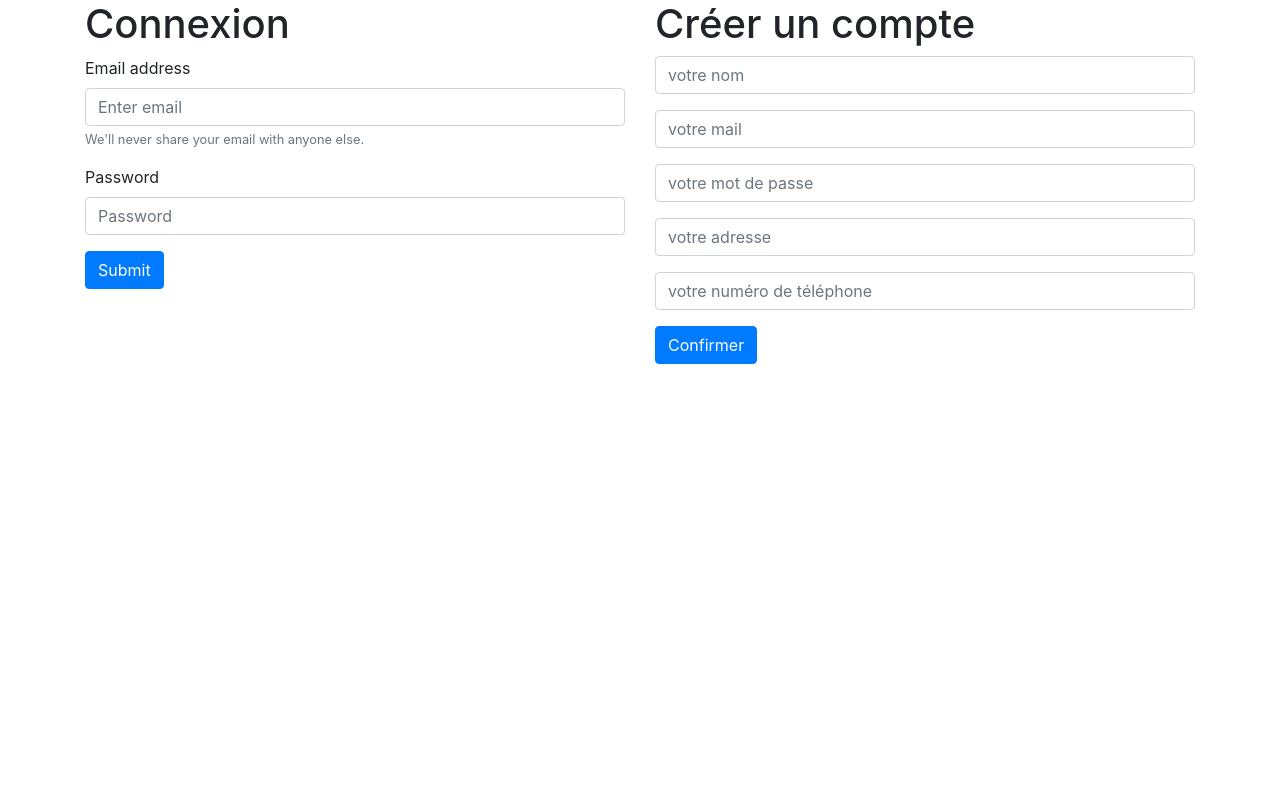
After one commit to Sanoshek/Oneshop, a PHP site: page /Views/login.php in a window 1280 px wide. The commit adds this page. Run offline with PHP 8.4, Linux system fonts and the light colour scheme.

Commit message:
[ADD] - password in client + login view

```diff
--- a/Controllers/ClientsController.php
+++ b/Controllers/ClientsController.php
@@ -17,12 +17,14 @@ class ClientsController {
         $name = ($clientData['name']) ? $clientData['name'] : null;
         $adress = ($clientData['adress']) ? $clientData['adress'] : null;
         $mobile = ($clientData['mobile']) ? $clientData['mobile'] : null;
+        $password = ($clientData['password']) ? $clientData['password'] : null;
 
         $client = new Client();
         $client->setEmail($email);
         $client->setName($name);
         $client->setAdress($adress);
         $client->setMobile($mobile);
+        $client->setPassword($password);
         $daoClient = new ClientDAO();
         $daoClient->addClient($client);
     }
--- a/DAO/ClientDAO.php
+++ b/DAO/ClientDAO.php
@@ -14,10 +14,11 @@ class ClientDAO {
     }
 
     public function addClient($client) {
-        $req = $this->bdd->prepare('insert into clients (email, name, adress, tel) values (:email, :name, :adress, :tel)');
+        $req = $this->bdd->prepare('insert into clients (name, email, password, adress, tel) values (:name, :email, :password, :adress, :tel)');
         $req->execute(array(
+            'name' => $client->getName(),
             'email' => $client->getEmail(),
-            'name' => $client->getName(),
+            'password' => $client->getPassword(),
             'adress' => $client->getAdress(),
             'tel' => $client->getMobile()
         ));
--- /dev/null
+++ b/Views/login.php
@@ -0,0 +1,49 @@
+<html>
+    <head>
+        <title>Se connecter - Oneshop</title>
+        <link rel="stylesheet" href="https://stackpath.bootstrapcdn.com/bootstrap/4.3.1/css/bootstrap.min.css" integrity="sha384-ggOyR0iXCbMQv3Xipma34MD+dH/1fQ784/j6cY/iJTQUOhcWr7x9JvoRxT2MZw1T" crossorigin="anonymous">
+    </head>
+    <body>
+        <div class='container'>
+            <div class='row'>
+                <div class='col-6'>
+                <h1>Connexion</h1>
+                    <form action='../Controllers/LoginController.php' method='post'>
+                        <div class="form-group">
+                            <label for="exampleInputEmail1">Email address</label>
+                            <input type="email" class="form-control" name="email" aria-describedby="emailHelp" placeholder="Enter email">
+                            <small id="emailHelp" class="form-text text-muted">We'll never share your email with anyone else.</small>
+                        </div>
+                        <div class="form-group">
+                            <label for="exampleInputPassword1">Password</label>
+                            <input type="password" class="form-control"  name="password" placeholder="Password">
+                        </div>
+                        <button type="submit" class="btn btn-primary">Submit</button>
+                    </form>
+                </div>
+                <div class='col-6'>
+                    <h1>Créer un compte</h1>
+                    <form action='../Controllers/ClientsController.php' method='post'>
+                        <div class="form-group">
+                            <input class="form-control" placeholder='votre nom' name='name'>
+                        </div>
+                        <div class="form-group">
+                            <input class="form-control" placeholder='votre mail' name='email'>
+                        </div>
+                        <div class="form-group">
+                            <input class="form-control" placeholder='votre mot de passe' name='email'>
+                        </div>
+                        <div class="form-group">
+                            <input class="form-control" placeholder='votre adresse' name='adress'>
+                        </div>
+                        <div class="form-group">
+                            <input class="form-control" placeholder='votre numéro de téléphone' name='mobile'>
+                        </div>
+                        <button type='submit' class="btn btn-primary">Confirmer</button>
+
+                    </form>
+                </div>
+            </div>
+        </div>
+    </body>
+</html>
```
Also changed, not shown: Models/Client.php (+11 -1 lines).
